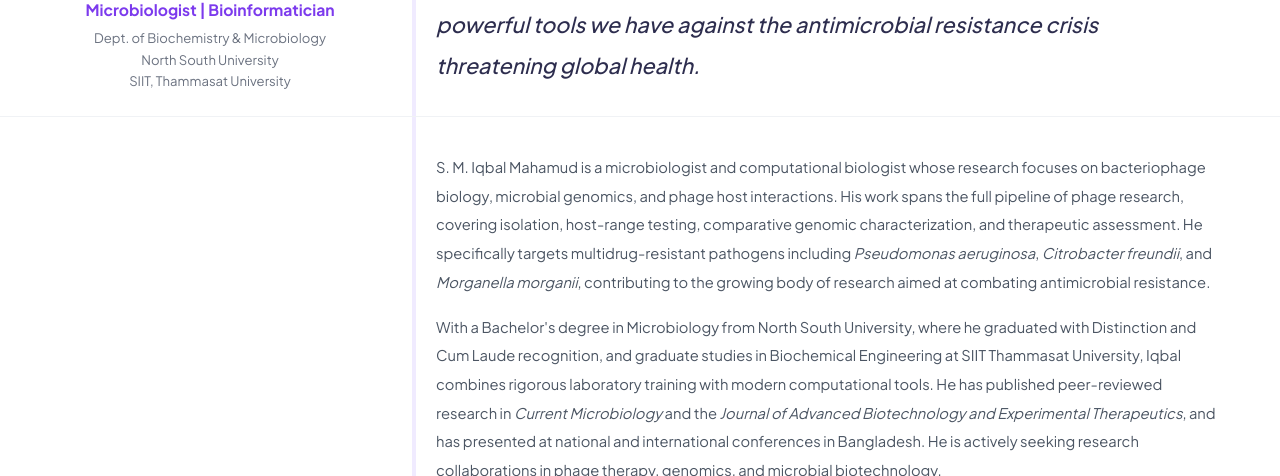
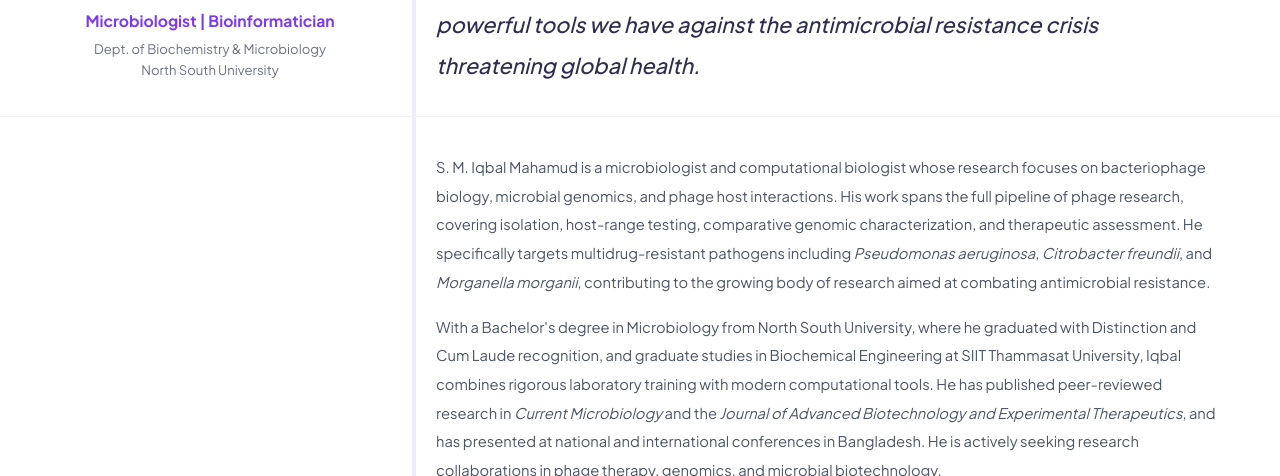
Before and after one commit to imnayon/imnayon.github.io, a plain HTML site: page index.html in a window 1280 px wide. Shown: the part 624-1100 px from the top of the page. Drawn offline with Linux system fonts and the light colour scheme.

Commit message:
Update index.html

```diff
--- a/index.html
+++ b/index.html
@@ -208,7 +208,6 @@ nav {
       <div class="profile-dept">
         Dept. of Biochemistry &amp; Microbiology<br/>
         North South University<br/>
-        SIIT, Thammasat University
       </div>
     </div>
 
```
